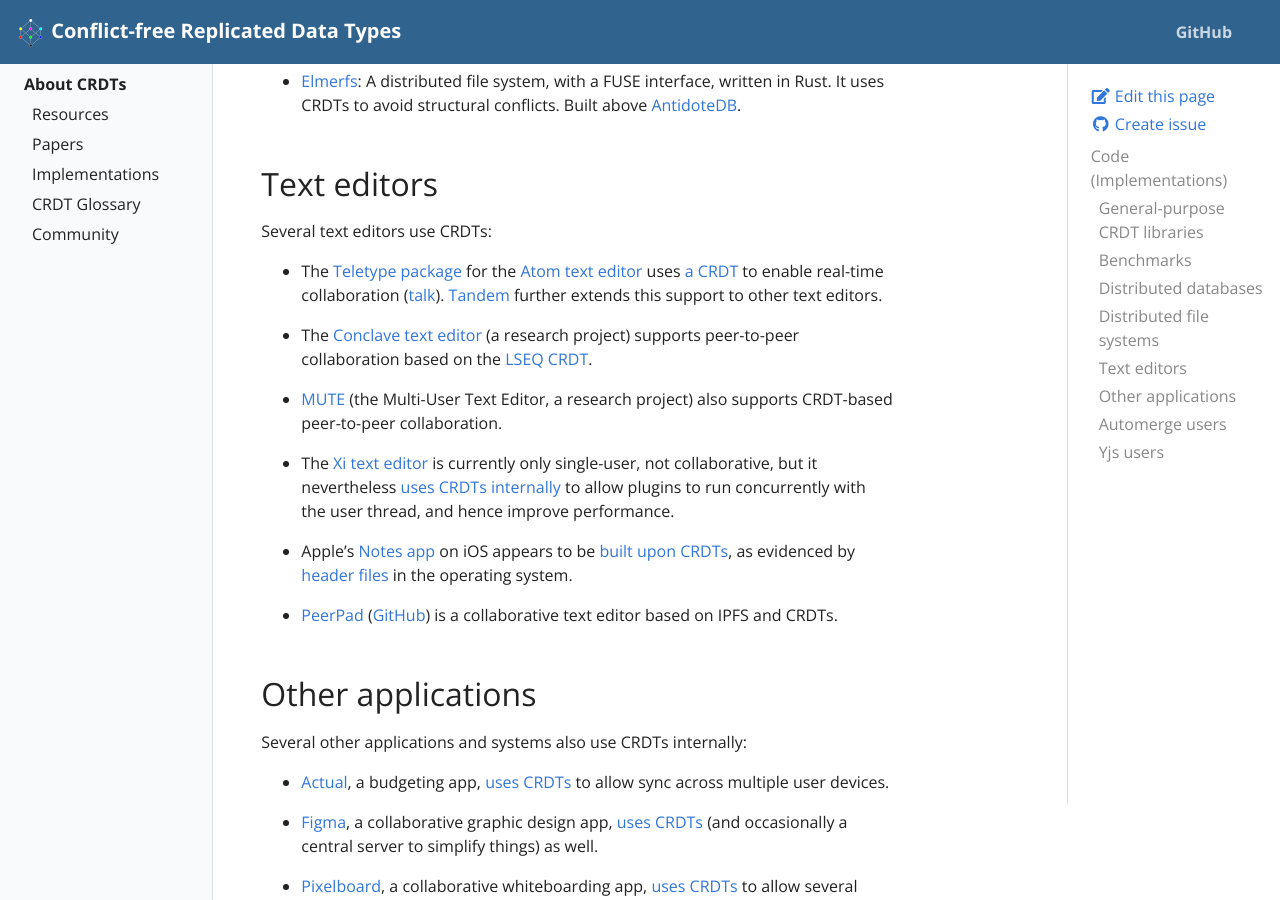
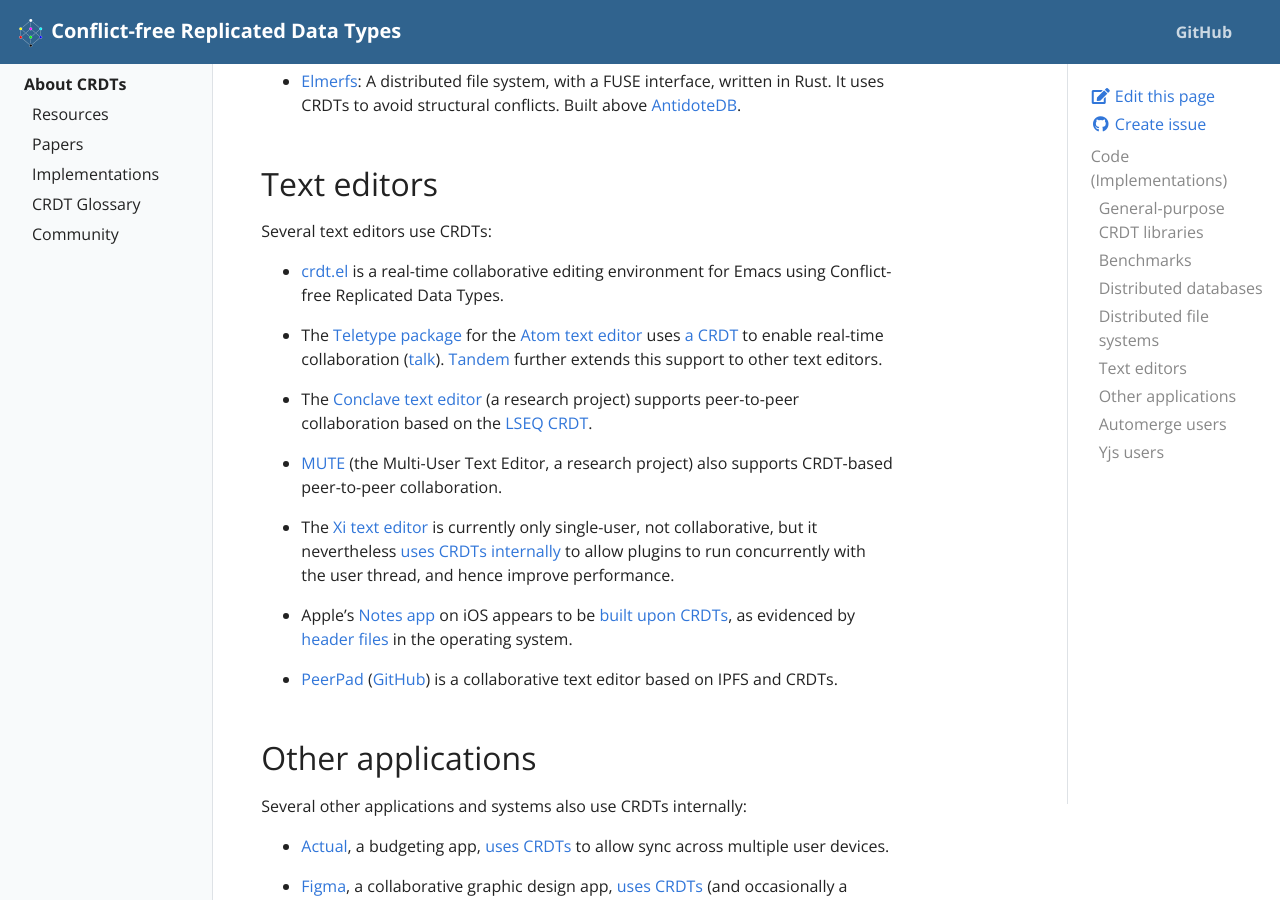
Before and after one commit to ept/crdt-website, a Jekyll site: the page built from pages/implementations.md, in a window 1280 px wide and 900 px high, scrolled down 2472 px. Built offline with Jekyll 4.4.1, drawn with Linux system fonts in a browser that asks for light colours.

Commit message:
Update implementations.md
https://code.librehq.com/qhong/crdt.el is a real-time collaborative editing environment for Emacs using Conflict-free Replicated Data Types.

```diff
--- a/pages/implementations.md
+++ b/pages/implementations.md
@@ -147,6 +147,8 @@ Several distributed databases also have built-in support for CRDTs:
 
 Several text editors use CRDTs:
 
+* [crdt.el](https://code.librehq.com/qhong/crdt.el) is a real-time collaborative editing environment for Emacs using Conflict-free Replicated Data Types.
+
 * The [Teletype package](https://teletype.atom.io/) for the
   [Atom text editor](https://atom.io/) uses
   [a CRDT](https://github.com/atom/teletype-crdt) to enable real-time
```
